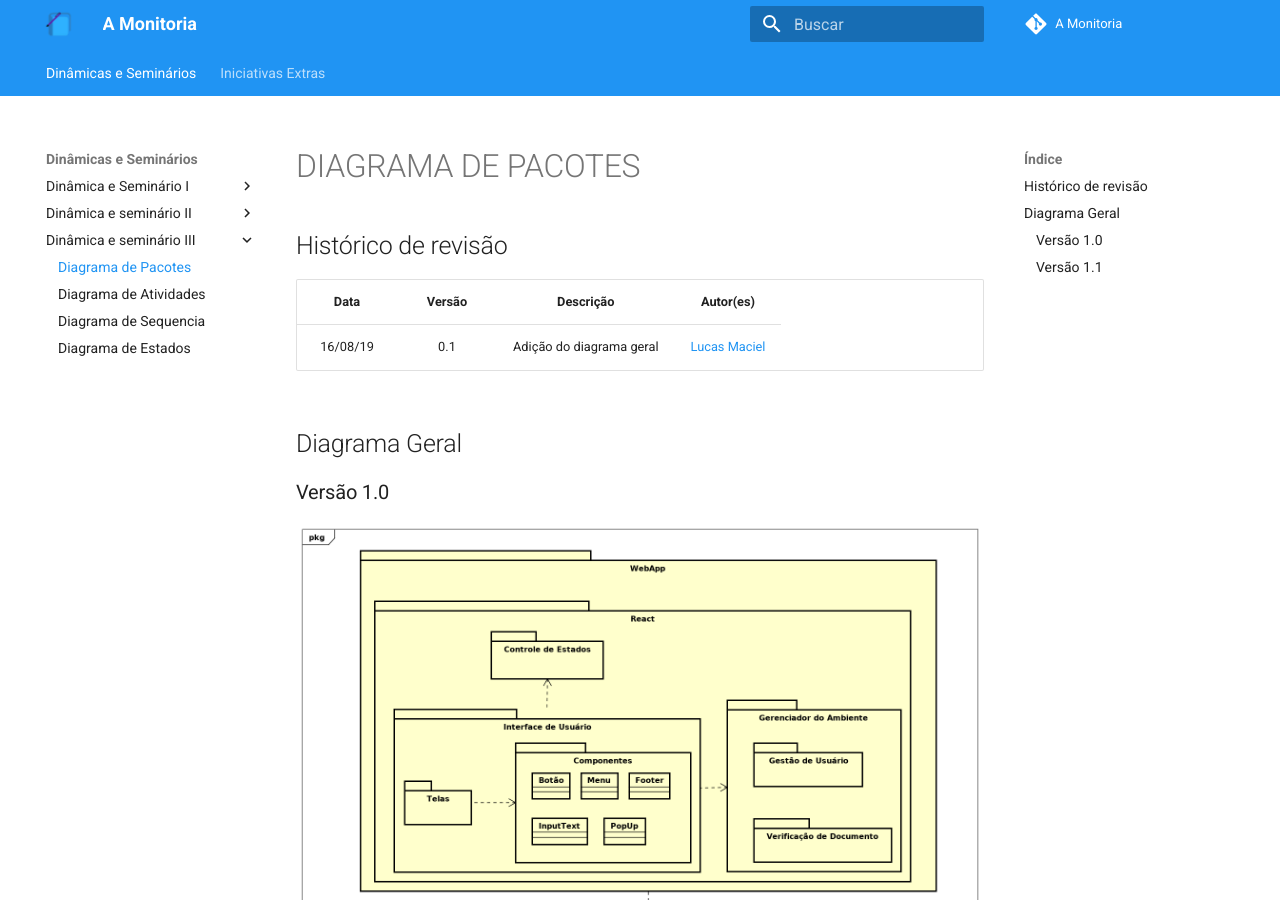
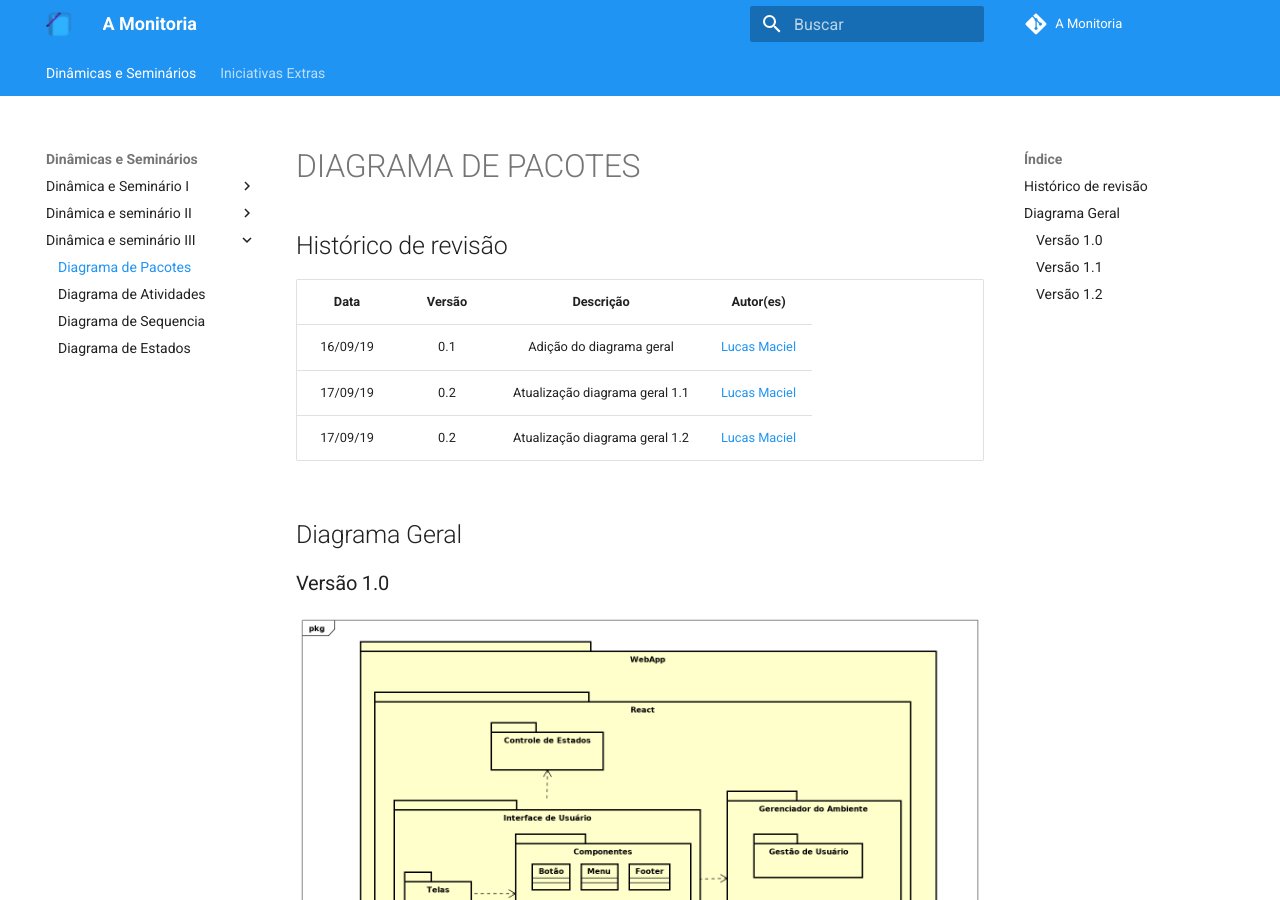
Before and after one commit to 2019-2-arquitetura-desenho/wiki, an MkDocs documentation site: the page built from docs/dinamica_seminario_III/diagrama_pacotes.md, in a window 1280 px wide and 900 px high. Built offline with MkDocs 1.6.1 and Material for MkDocs 9.7.7, drawn with Linux system fonts in a browser that asks for light colours; comment, search, counter and statistics services are not loaded; old or Windows-style settings are respelled for this version of MkDocs.

Commit message:
add general package diagram v1.2

```diff
--- a/docs/dinamica_seminario_III/diagrama_pacotes.md
+++ b/docs/dinamica_seminario_III/diagrama_pacotes.md
@@ -4,7 +4,9 @@
 
 | Data | Versão | Descrição | Autor(es)|
 |:----:|:------:|:---------:|:--------:|
-| 16/08/19 | 0.1 | Adição do diagrama geral | [Lucas Maciel](https://github.com/Ridersk) |
+| 16/09/19 | 0.1 | Adição do diagrama geral | [Lucas Maciel](https://github.com/Ridersk) |
+| 17/09/19 | 0.2 | Atualização diagrama geral 1.1 | [Lucas Maciel](https://github.com/Ridersk) |
+| 17/09/19 | 0.2 | Atualização diagrama geral 1.2 | [Lucas Maciel](https://github.com/Ridersk) |
 
 ## Diagrama Geral
 
@@ -15,3 +17,7 @@
 ### Versão 1.1
 
 ![Diagrama de Geral - v1.1](./assets/img/diagrama_geral_pacotes_v1_1.png)
+
+### Versão 1.2
+
+![Diagrama de Geral - v1.2](./assets/img/diagrama_geral_pacotes_v1_2.png)
```
Also changed, not shown: docs/dinamica_seminario_III/assets/img/diagrama_geral_pacotes_v1_2.png (added).
